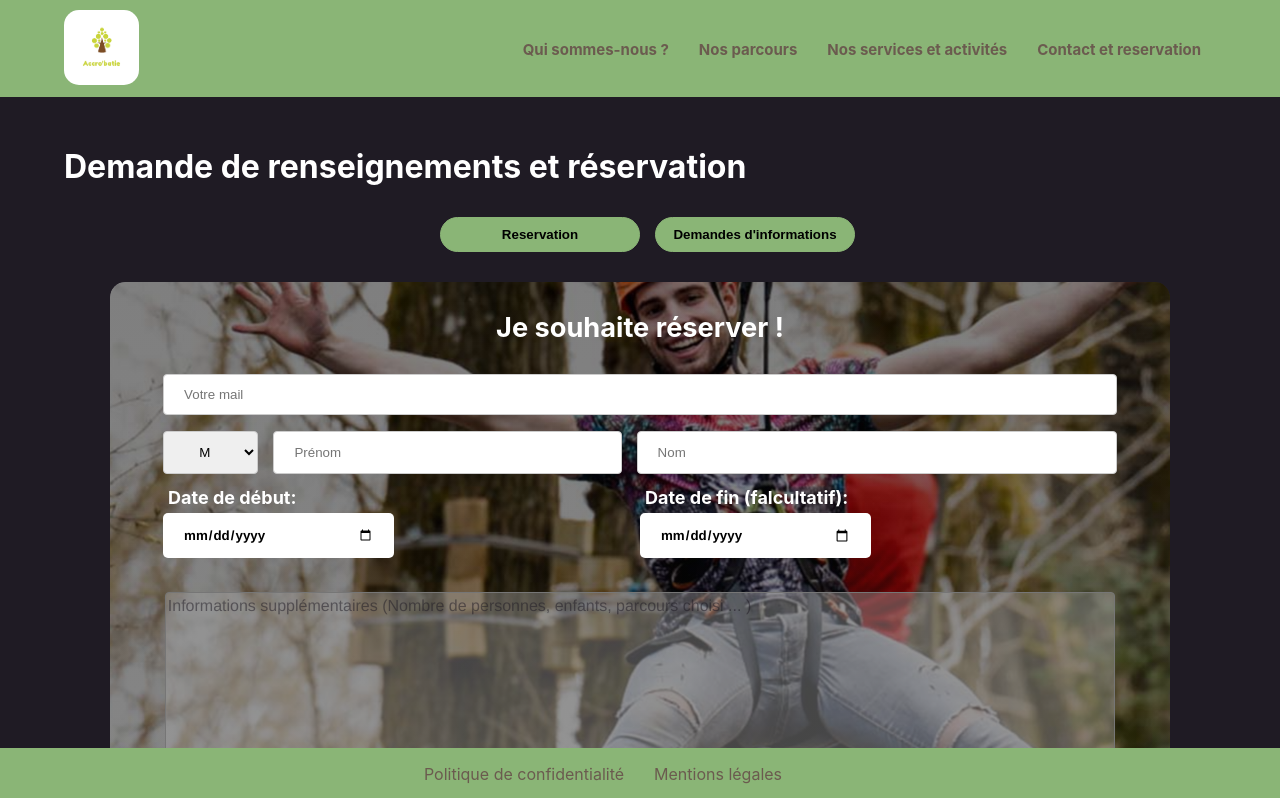
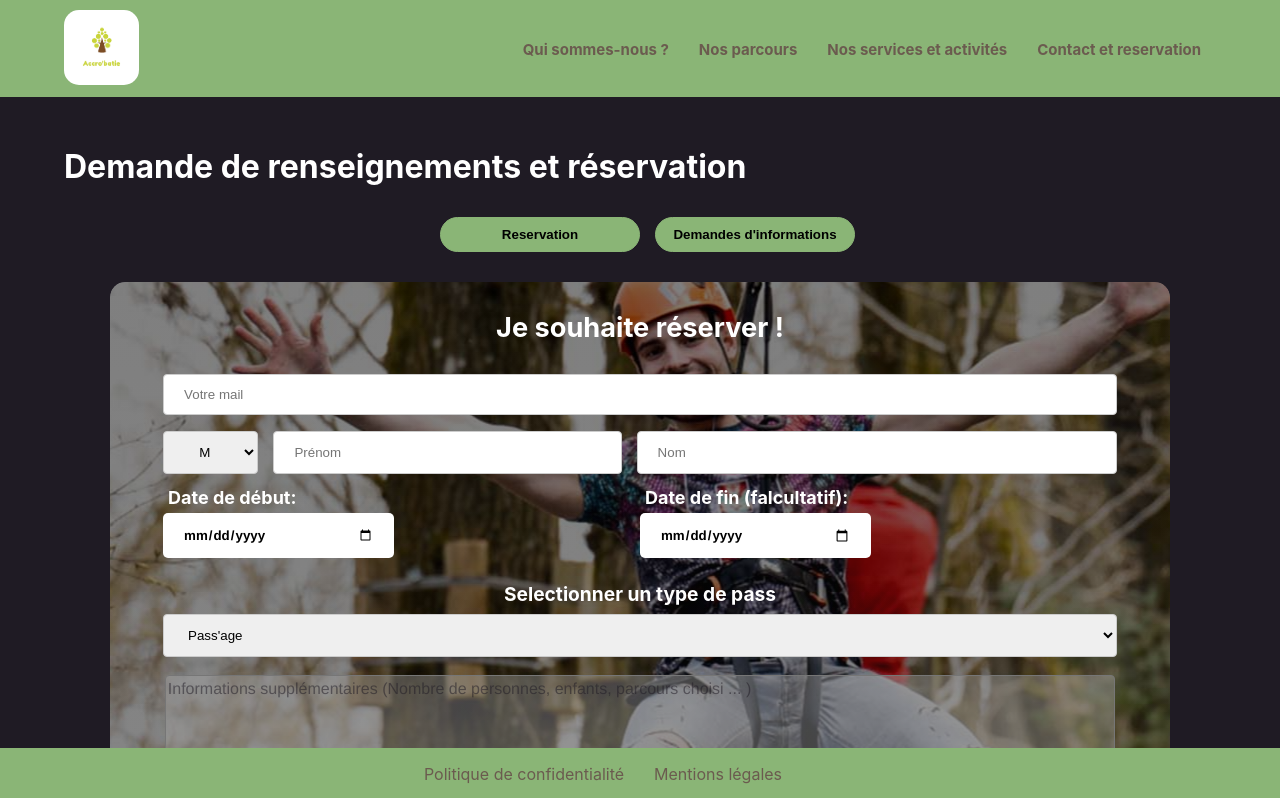
Before and after one commit to ValentinM27/Accrobranche, a React (Create React App) app: page /#/contact in a window 1280 px wide. Shown: the top 798 px of the page. Built offline with nearby package versions, Linux system fonts and the light colour scheme.

Commit message:
Form Styling + Reponsive

```diff
--- a/src/components/forms/Reservation.jsx
+++ b/src/components/forms/Reservation.jsx
@@ -2,17 +2,19 @@ import React, {Component} from 'react';
 import {Link} from "react-router-dom";
 
 class Reservation extends Component {
+
     render() {
         return (
             <div>
                 <fieldset>
-                    <form action="mailto:Valentin.Marguerie@iut-dijon.u-bourgogne.fr" encType="text/plain" method="post" className="contact-form">
+                    <form action="mailto:Valentin.Marguerie@iut-dijon.u-bourgogne.fr" encType="text/plain" method="post"
+                          className="contact-form">
 
                         <h2>
                             Je souhaite réserver !
                         </h2>
 
-                        <input type="mail"  placeholder="Votre mail" name="mail" id="mail" required/>
+                        <input type="mail" placeholder="Votre mail" name="mail" id="mail" required/>
 
                         <div className="contact-form-info">
                             <span className="contact-form-info-reponsive-child">
@@ -31,29 +33,42 @@ class Reservation extends Component {
                         <div className="contact-form-date">
                             <span className="contact-form-date-element">
                                 <label className="contact-form-date-text" htmlFor="start">Date de début:</label>
-                                <input className="contact-form-date-input" type="date" id="start" name="trip-start" required/>
+                                <input className="contact-form-date-input" type="date" id="start" name="trip-start"
+                                       required/>
                             </span>
 
                             <span className="contact-form-date-element">
-                                <label className="contact-form-date-text" htmlFor="start">Date de fin (falcultatif):</label>
+                                <label className="contact-form-date-text"
+                                       htmlFor="start">Date de fin (falcultatif):</label>
                                 <input className="contact-form-date-input" type="date" id="end" name="trip-end"/>
                             </span>
                         </div>
 
+                        <div className="contact-form-pass-container">
+                            Selectionner un type de pass
+                            <select id="contact-form-pass">
+                                <option value="Pass'age">Pass'age</option>
+                                <option value="Im'pass">Im'pass</option>
+                                <option value="Pass'taga">Pass'taga</option>
+                                <option value="Pass'pourtout">Pass'partout</option>
+                                <option value="Pass'iphaé">Pass'iphaé</option>
+                                <option value="Pass'port">Pass'port</option>
+                            </select>
+                        </div>
 
-                        <textarea placeholder="Informations supplémentaires (Nombre de personnes, enfants, parcours choisi ... )" name="informations"
-                                  id="contact-form-comment" cols="40" aria-autocomplete="list" aria-haspopup="true"/>
+                        <textarea
+                            placeholder="Informations supplémentaires (Nombre de personnes, enfants, parcours choisi ... )"
+                            name="informations"
+                            id="contact-form-comment" cols="40" aria-autocomplete="list" aria-haspopup="true"/>
 
                         <div className="contact-form-confidential-container">
                             <input type="checkbox" id="termes" name="termes" required/>
-                            <label  htmlFor="termes">J'affirme avoir pris connaisance de la
+                            <label htmlFor="termes">J'affirme avoir pris connaisance de la
                                 <Link className="contact-form-confidential " to="/confidential">
                                     politique de confidentialité
                                 </Link>
                             </label>
                         </div>
-
-
                         <input className="contact-form-submit" type="submit"/>
                     </form>
                 </fieldset>
--- a/src/styles/Global.css
+++ b/src/styles/Global.css
@@ -5,6 +5,10 @@
 
 html {
     background: #1F1B24;
+}
+
+button, input[type=submit] {
+    -webkit-appearance: none;
 }
 
 .content {
@@ -697,6 +701,11 @@ fieldset {
     width: 25%;
 }
 
+.contact-form-pass-container {
+    font-weight: bold;
+    font-size: 1.2em;
+}
+
 @media (max-width: 700px) {
 
     .contact-form-info-reponsive-child {
```
Also changed, not shown: src/Helpers/Pass.js (added, +27 -0 lines), src/components/forms/SelectPass.jsx (added, +15 -0 lines).
